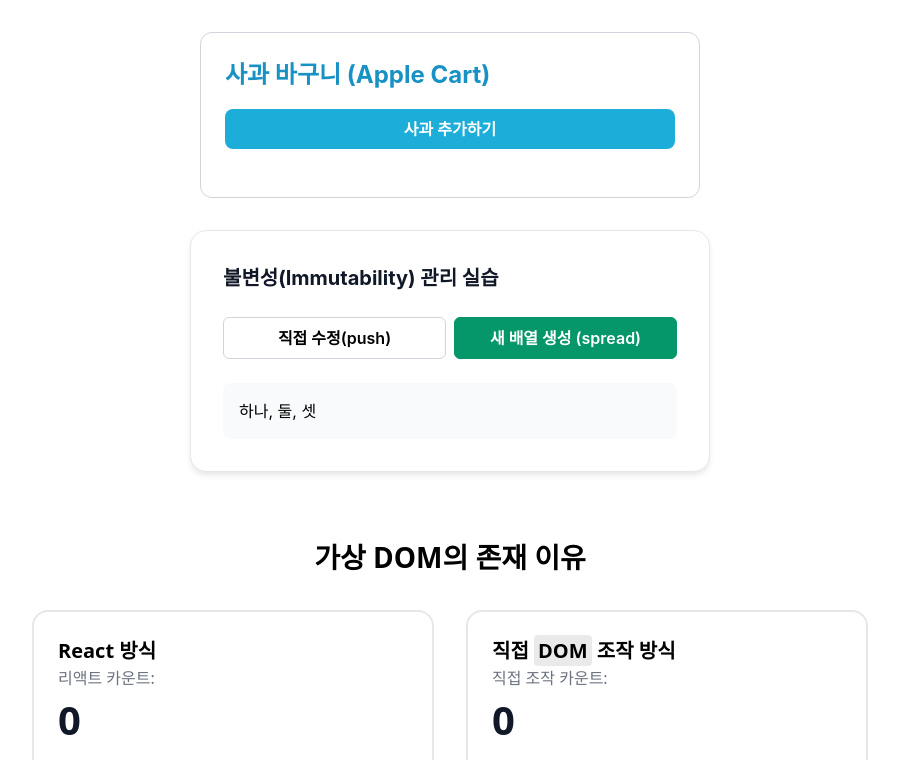
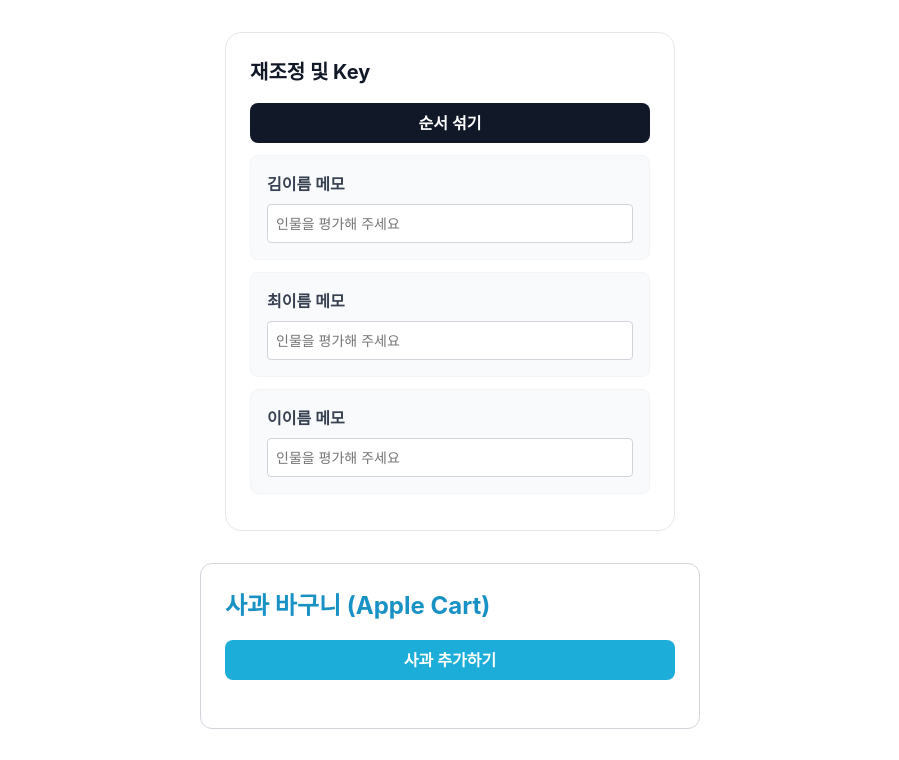
Before and after one commit to songha-5/learn-react, a React (Vite) app in the folder 03-렌더링-원리-불변성/: page / in a window 1280 px wide. Shown: the top 760 px of the page, without its empty margins (190-1089 px from the left). Built offline with nearby package versions, Linux system fonts and the light colour scheme.

Commit message:
학습: 리스트랜더링과 비구조화 할당(구조분해할당), key의 중요성(index사용 자제)

```diff
--- a/03-렌더링-원리-불변성/src/app/index.tsx
+++ b/03-렌더링-원리-불변성/src/app/index.tsx
@@ -1,9 +1,10 @@
-import { Immutability, ImmutabilityCRUD, RenderPipeline, VirtualDOM } from '@/learns'
+import { Immutability, ImmutabilityCRUD, Reconciliation, RenderPipeline, VirtualDOM } from '@/learns'
 import S from './style.module.css'
 
 export default function App() {
   return (
     <div className={S.container}>
+      <Reconciliation />
       <ImmutabilityCRUD />
       <Immutability />
       <VirtualDOM />
--- a/03-렌더링-원리-불변성/src/learns/Reconciliation/index.tsx
+++ b/03-렌더링-원리-불변성/src/learns/Reconciliation/index.tsx
@@ -1,9 +1,68 @@
+import { useState } from 'react'
 import S from './style.module.css'
 
+// 재조정
+// 구조분해할당( = 비구조화 할당)
+interface User {
+  id: string
+  name: string
+  role: '마스터' | '어드민' | '프로' | '아마추어' | '게스트'
+  age?: number
+}
+
+// 사용자 정의
+const userKim: User = {
+  id: 'user-agwdk',
+  name: '김이름',
+  role: '마스터',
+  age: 43
+}
+const userChio: User = {
+  id: 'user-ashs',
+  name: '최이름',
+  role: '아마추어',
+  age: 32
+}
+const userLee: User = {
+  id: 'user-123a',
+  name: '이이름',
+  role: '게스트',
+  age: 22
+}
+
+
+// User 집합(그룹): User[] or Array<User>
+const INITIAL_USER: User[] = [userKim, userChio, userLee]
+
 export default function Reconciliation() {
+  const [users, setUser] = useState(INITIAL_USER)
+
+  const handleShuffle = () => {
+    console.log('순서 섞기')
+    const nextUser = [...users].sort(() => Math.random() - 0.5)
+    setUser(nextUser)
+  }
+
   return (
     <section className={S.container}>
       <h2 className={S.title}>재조정 및 Key</h2>
+
+      <button type='button' className={S.shuffleButton} onClick={handleShuffle}>순서 섞기</button>
+
+      {/* 리스트 렌더링 */}
+      {/* key를 index로 넣게되면 무조건 첫번째 item을 0으로 인식해서 */}
+      {/* 아이템 컨텐츠가 꼬일 수 있음 고유 id값을 넣어 관리하는것을 추천 */}
+      <ul className={S.list} style={{ marginBlockStart: 12}}>
+        {users.map(({id, name}) => {
+          // 비구조화 할당 , 구조분해할당
+          return (
+              <li key={id} className={S.item}>
+                <label htmlFor={id} className={S.label}>{name} 메모</label>
+                <input id={id} type="text" className={S.inputField} placeholder='인물을 평가해 주세요'/>
+              </li>
+            )
+        })}
+      </ul>
     </section>
   )
 }
```
